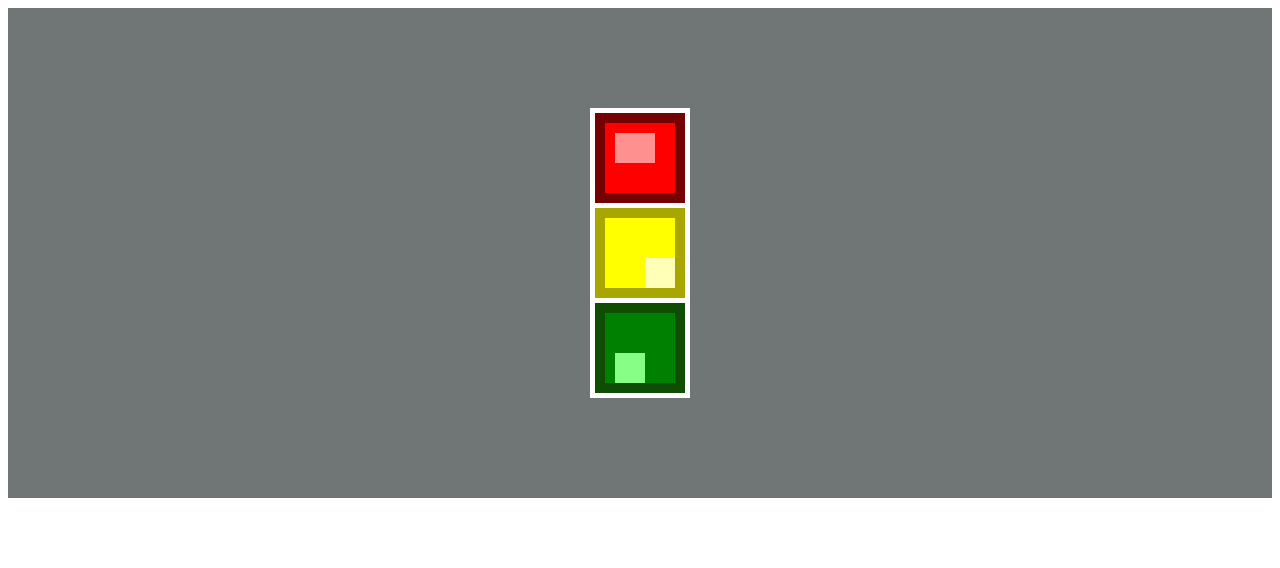
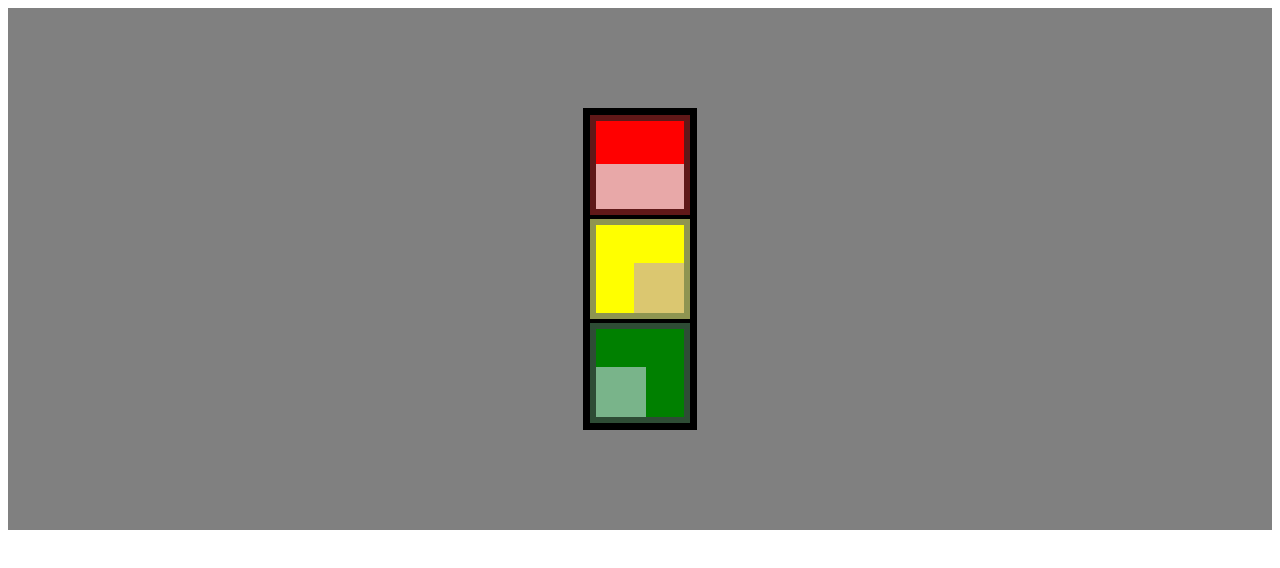
Before and after one commit to ahh01/trafikLjus-AH, a plain HTML site: page index.html in a window 1280 px wide. Drawn offline with Linux system fonts and the light colour scheme.

Commit message:
project done

```diff
--- a/index.html
+++ b/index.html
@@ -1,21 +1,24 @@
 <!DOCTYPE html>
 <html lang="en">
 <head>
-    <meta charset="UTF-8">
-    <meta name="viewport" content="width=device-width, initial-scale=1.0">
-    <link rel="stylesheet" href="style.css">
-    <title>Document</title>
+   <meta charset="UTF-8">
+   <meta name="viewport" content="width=device-width, initial-scale=1.0">
+   <title>Document</title>
+   <link rel="stylesheet" href="style.css">
 </head>
 <body>
-    <div class="container">
-        <div class="ramen">
-        <div class="box red"><div class="innerRed">
-        </div></div>
-        <div class="box yellow">
-            <div class="innerYellow"></div></div>
-        <div class="box green">
-            <div class="innerGreen"></div></div>
+      <div class="container">
+         <div class="inner-container">
+         <div class="red">
+            <div class="inner-red"></div>
          </div>
-    </div>
+         <div class="yellow">
+            <div class="inner-yellow"></div>
+         </div>
+         <div class="green">
+            <div class="inner-green"></div>
+         </div>
+         </div>
+      </div>
 </body>
 </html>
--- a/style.css
+++ b/style.css
@@ -1,67 +1,74 @@
-.container {
+*{
+  box-sizing: border-box;
+ }
+
+
+ .container{
     display: flex;
     flex-direction: column;
-    background-color: rgb(112, 117, 117);
+    background-color:grey;
     align-items: center;
-
-}
-.ramen{
-    background-color: rgb(255, 255, 255);
-    margin: 100px;
-
-}
-
-.box {
-    margin: 5px;
-    padding: 10px;
-
-}
-
-
-.red {
-    background-color: rgb(255, 0, 0);
-    height:50px;
-    width: 50px;
-    border: 10px solid rgb(116, 2, 2);
-
-}
-
-.yellow {
-    background-color: yellow;
-    height:50px;
-    width:50px;
-    border: 10px solid rgb(169, 166, 1);
-
-}
-
-.green{
-    background-color: green;
-    height:50px;
-    width:50px;
-    border: 10px solid rgb(14, 77, 2);
-}
-
-.innerRed{
-    background-color: rgb(255, 144, 144);
-    height: 30px;
-    width: 40px;
-
-}
-.innerYellow{
-    background-color: rgb(255, 255, 184);
-    height: 30px;
-    width: 30px;
-    margin: 30px
-
-}
-.innerGreen{
-    background-color: rgb(135, 255, 135);
-    height: 30px;
-    width: 30px;
-    margin-top:30px;
+    justify-content: center;
+    padding:100px;
 
 
 
+ }
+ .inner-container{
+    display: flex;
+    flex-direction: column;
+    justify-content: center;
+    background-color: rgb(0, 0, 0);
+    padding: 5px;
 
+ }
 
-}
+ .red{
+    position: relative;
+    width: 100px;
+    height: 100px;
+    background-color: rgb(255, 0, 0);
+    border:6px solid rgb(96, 24, 24);
+    margin: 2px 2px;
+
+ }
+
+ .inner-red{
+    position: absolute;
+    background-color: rgba(228, 201, 201, 0.834);
+    width: 88px;
+    height: 45px;
+    bottom: 0px;
+ }
+ .yellow{
+    position: relative;
+    width: 100px;
+    height: 100px;
+    background-color: yellow;
+    border:6px solid rgb(142, 149, 81);
+    margin: 2px 2px;
+ }
+ .inner-yellow{
+    position: absolute;
+    background-color: rgb(219, 199, 112);
+    bottom: 0;
+    right: 0;
+    width: 50px;
+    height: 50px;
+
+ }
+ .green{
+    position: relative;
+    width: 100px;
+    height: 100px;
+   background-color: green;
+   border:6px solid rgb(46, 76, 53);
+   margin: 2px 2px;
+ }
+ .inner-green{
+    position: absolute;
+    background-color: rgb(121, 180, 138);
+    bottom: 0;
+    left: 0;
+    width: 50px;
+    height: 50px;}
```
